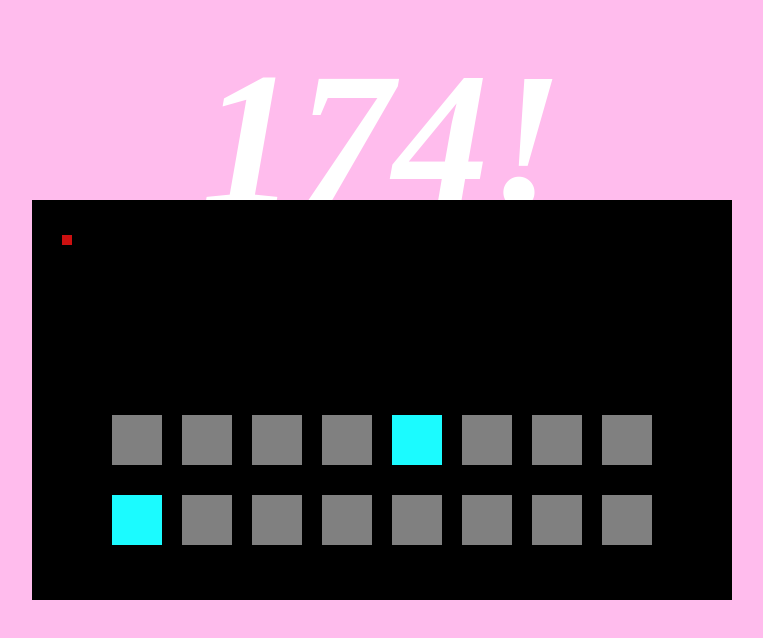
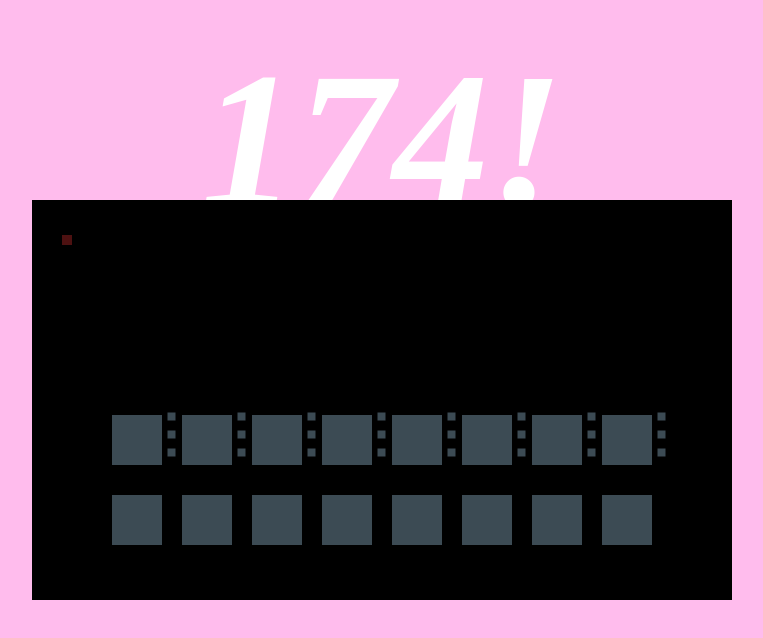
Before and after one commit to elliotmangini/one_seventy_four, a plain HTML site: page index.html in a window 1280 px wide. Shown: the whole page, without its empty margins (258-1021 px from the left). Drawn offline with Linux system fonts and the light colour scheme.

Commit message:
TC Sean helped me with 16th note layout and with play and pause functions, optimized scope issues in script.js.

```diff
--- a/index.html
+++ b/index.html
@@ -10,20 +10,68 @@
 
     <div class="seqButtonPanel">
         <div class="metronomeLight" id="metronomeLight"></div>
-        <!-- <div class="television"></div>
-        <div class="mainDisplay"></div> -->
+        <div class="television"></div>
+        <div class="mainDisplay"></div>
     </div>
 
     <!-- <div class="snareSelector"></div> -->
     <div class="distributeHorizontal" id="buttonRow1">
-        <div class="seqButton" id="s0"></div>
-        <div class="seqButton" id="s1"></div>
-        <div class="seqButton" id="s2"></div>
-        <div class="seqButton" id="s3"></div>
-        <div class="seqButton" id="s4"></div>
-        <div class="seqButton" id="s5"></div>
-        <div class="seqButton" id="s6"></div>
-        <div class="seqButton" id="s7"></div>
+        <div class="seqButton" id="s0">
+            <div class="formatSixteenths">
+                <div class="sequenceSixteenths"></div>
+                <div class="sequenceSixteenths"></div>
+                <div class="sequenceSixteenths"></div>
+            </div>
+        </div>
+        <div class="seqButton" id="s1">
+            <div class="formatSixteenths">
+                <div class="sequenceSixteenths"></div>
+                <div class="sequenceSixteenths"></div>
+                <div class="sequenceSixteenths"></div>
+            </div>
+        </div>
+        <div class="seqButton" id="s2">
+            <div class="formatSixteenths">
+                <div class="sequenceSixteenths"></div>
+                <div class="sequenceSixteenths"></div>
+                <div class="sequenceSixteenths"></div>
+            </div>
+        </div>
+        <div class="seqButton" id="s3">
+            <div class="formatSixteenths">
+                <div class="sequenceSixteenths"></div>
+                <div class="sequenceSixteenths"></div>
+                <div class="sequenceSixteenths"></div>
+            </div>
+        </div>
+        <div class="seqButton" id="s4">
+            <div class="formatSixteenths">
+                <div class="sequenceSixteenths"></div>
+                <div class="sequenceSixteenths"></div>
+                <div class="sequenceSixteenths"></div>
+            </div>
+        </div>
+        <div class="seqButton" id="s5">
+            <div class="formatSixteenths">
+                <div class="sequenceSixteenths"></div>
+                <div class="sequenceSixteenths"></div>
+                <div class="sequenceSixteenths"></div>
+            </div>
+        </div>
+        <div class="seqButton" id="s6">
+            <div class="formatSixteenths">
+                <div class="sequenceSixteenths"></div>
+                <div class="sequenceSixteenths"></div>
+                <div class="sequenceSixteenths"></div>
+            </div>
+        </div>
+        <div class="seqButton" id="s7">
+            <div class="formatSixteenths">
+                <div class="sequenceSixteenths"></div>
+                <div class="sequenceSixteenths"></div>
+                <div class="sequenceSixteenths"></div>
+            </div>
+        </div>
     </div>
 
     <!-- <div class="kickSelector"></div> -->
--- a/script.js
+++ b/script.js
@@ -1,27 +1,36 @@
-// Master Clock Brain!
+// Initialize Parameters!
+
+let snarePattern = [4, 12, 20, 28, 36, 44, 52, 60];
+let kickPattern = [0, 10, 16, 26, 32, 42, 48, 58];
+
+let currentKick = './Big_Sister_Kick_HTJ_01.wav'
+let currentSnare = './Big_Sister_Snare_Rim_Geef_01.wav'
+
+// declaring the important function names so that pause can access them.
+let startIntervalFunctions;
+let startIntervalClock;
+
+
+// Master Clock Brain Memories!
 
 let clockPosition = 0;
 let bpm = 174;
 let milliseconds = bpm / 2;
 const sequenceLength = 7;
 
-setInterval(tickingFunctions, milliseconds);
-setInterval(incrementClock, milliseconds);
 
-// var startIntervalFunctions = setInterval(tickingFunctions, milliseconds);
-// var startIntervalClock = setInterval(incrementClock, milliseconds);
+function play() {
+    startIntervalFunctions = setInterval(tickingFunctions, milliseconds);
+    startIntervalClock = setInterval(incrementClock, milliseconds);
+}
 
-// function play() {
-//     startIntervalFunctions();
-//     startIntervalClock(;)
-// }
+function pause() {
+    clearInterval(startIntervalFunctions);
+    clearInterval(startIntervalClock);
+}
 
-// function pause() {
-//     clearInterval(startIntervalFunctions);
-//     clearInterval(startIntervalClock);
-// }
-
-// play();
+play();
+pause();
 
 
 
@@ -86,24 +95,12 @@ function illuminateButtons() {
 
 
 
-
-
-
-
-// Pattern Memory!
-
-let snarePattern = [4, 12, 20, 28, 36, 44, 52, 60];
-let kickPattern = [0, 10, 16, 26, 32, 42, 48, 58];
-
 function myPlay(currentSoundAsString){
     var audio = new Audio(currentSoundAsString);
     audio.play();
 }
 
-// Sample Loading
 
-let currentKick = './Big_Sister_Kick_HTJ_01.wav'
-let currentSnare = './Big_Sister_Snare_Rim_Geef_01.wav'
 
 // let currentKick = document.getElementById('Kick1');
 
--- a/style.css
+++ b/style.css
@@ -3,7 +3,7 @@
     /* color scheme */
     --dimRed: #4d1111;
     --litRed: #cc1010;
-
+    --dimCyan: rgb(60, 75, 84);
     --litCyan: #1bfbff;
 }
 
@@ -36,6 +36,12 @@ body {
     background-color: #000000;
 }
 
+  .television {
+
+  }
+
+
+
   .metronomeLight {
     position: absolute;
     width: 10px;
@@ -53,7 +59,7 @@ body {
 
 .distributeHorizontal {
     display: flex;
-    justify-content: space-between;
+    justify-content: center;
     position: absolute;
     top: 65%;
     left: 50%;
@@ -62,17 +68,43 @@ body {
     -o-transform: translate(-50%, -50%);
     -ms-transform: translate(-50%, -50%);
     transform: translate(-50%, -50%);
-    justify-content: center;
+}
+
+
+#buttonRow1 {
+    top: 55%;
 }
 
 .seqButton {
     width: 50px;
     height: 50px;
     margin: 10px;
-    background-color: gray;
+    background-color: var(--dimCyan);
+    display: flex;
+    justify-content: flex-end;
 }
 
-#buttonRow1 {
-    top: 55%;
-    left: 50%;
+.formatSixteenths {
+    /* border: 1px solid white; */
+    height: 25px;
+    /* width: 12px;
+    display: flex; */
+    justify-content: center;
+    flex-direction: column;
+    align-items: center;
+    -webkit-transform: translate(-50%, -50%);
+    -moz-transform: translate(-50%, -50%);
+    -o-transform: translate(-50%, -50%);
+    -ms-transform: translate(-50%, -50%);
+    transform: translate(-50%, -50%);
 }
+
+.sequenceSixteenths {
+    /* border: 1px solid white; */
+    width: 8px;
+    height: 8px;
+    margin: 10px;
+    margin-right: -15px;
+    background-color: var(--dimCyan);
+
+}
```
